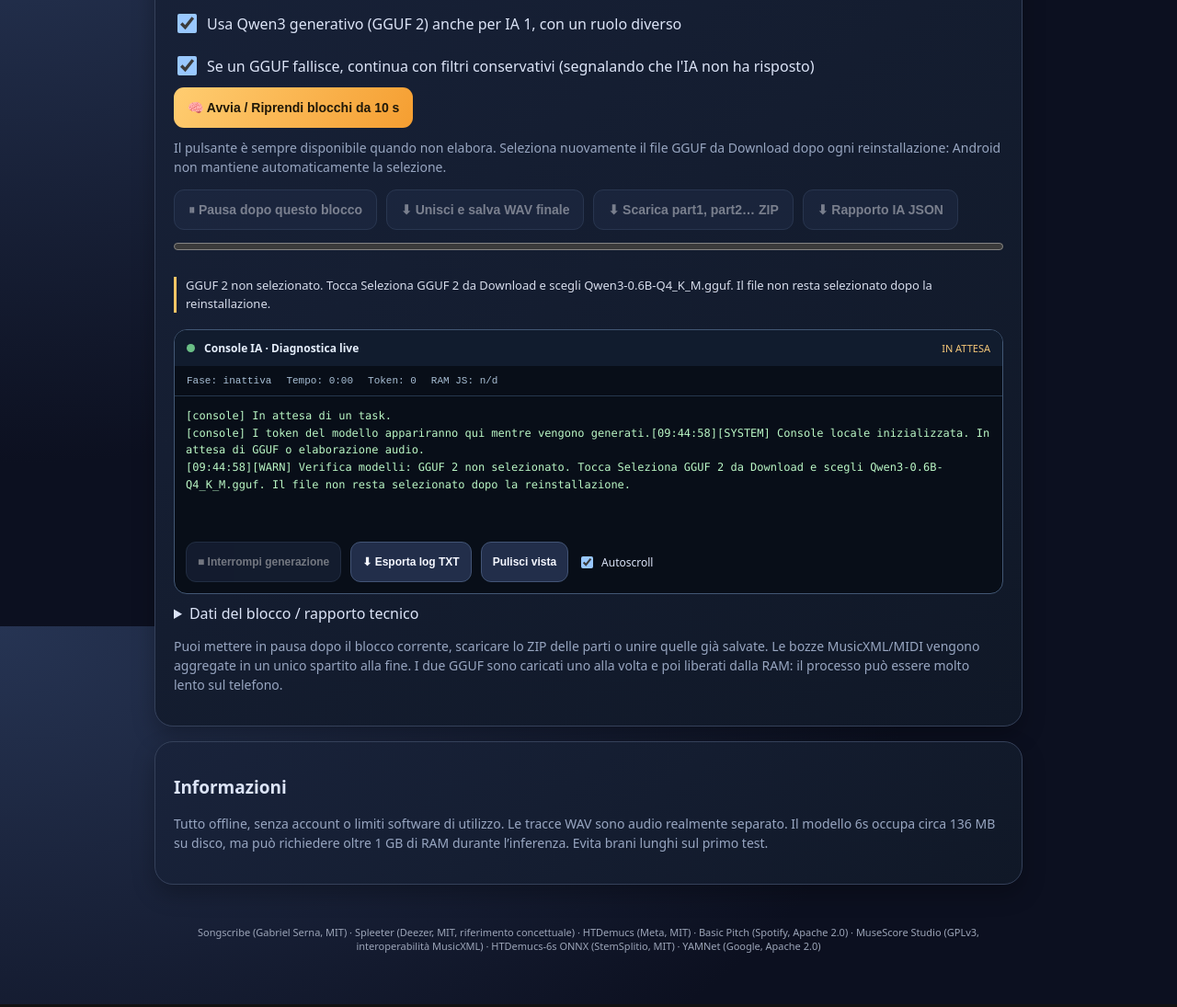
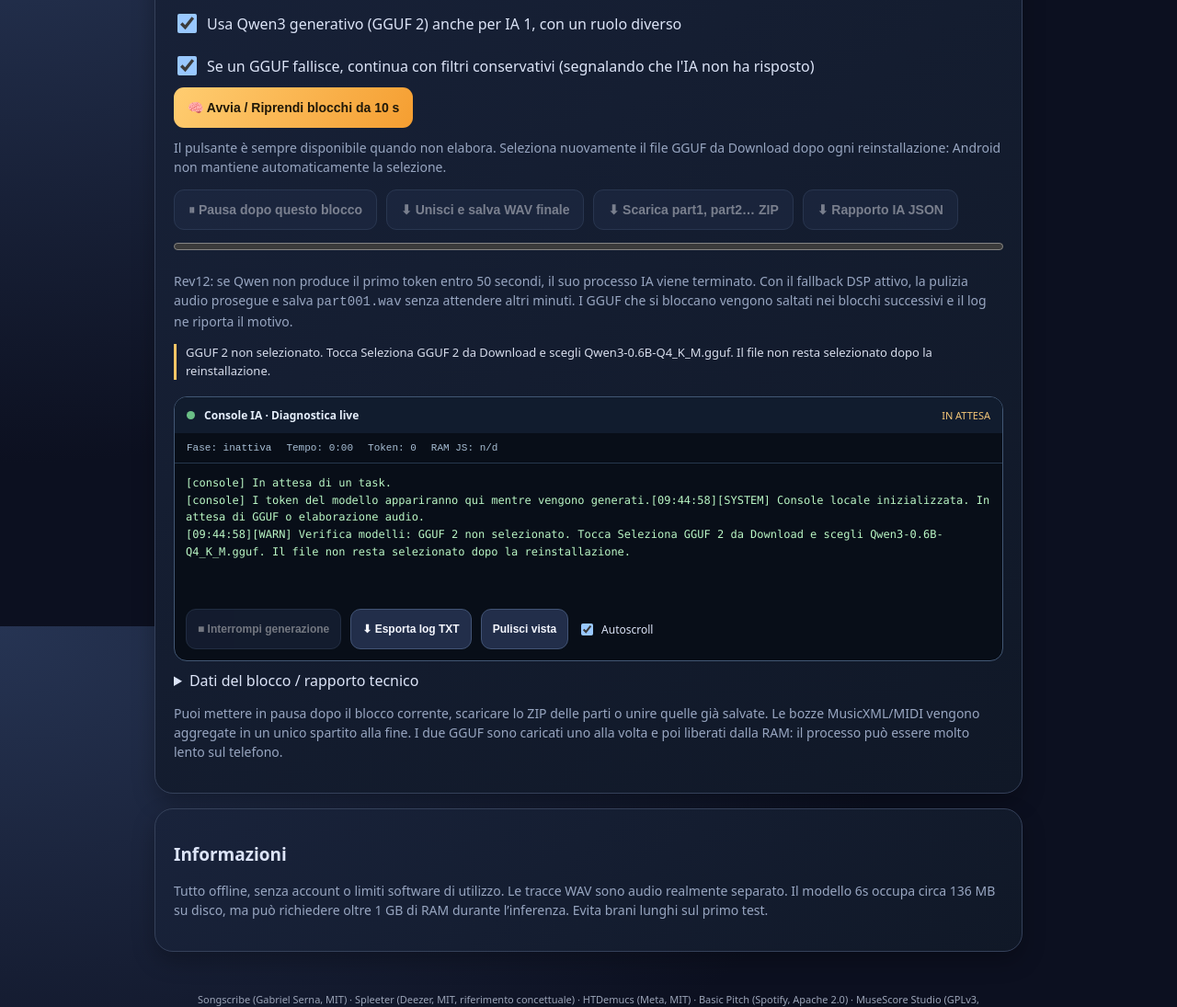
Before and after one commit to Frak89/AmpySongScriber, a website built with Vite: page unified/index.html in a window 1280 px wide. Shown: the part 1719-2814 px from the top of the page at 92% size. Built offline with nearby package versions, Linux system fonts and the light colour scheme; what @capacitor/core, @capacitor/filesystem would draw is missing.

Commit message:
Explain Rev12 first-token watchdog and automatic conservative DSP fallback in user interface

```diff
--- a/unified/index.html
+++ b/unified/index.html
@@ -107,6 +107,7 @@ footer{font-size:11px;color:#9ca5b8;text-align:center;padding:28px 8px}
   <button id="ggufReport" class="secondary" disabled>⬇ Rapporto IA JSON</button>
  </div>
  <progress id="ggufProgress" value="0" max="100"></progress>
+ <p class="sub" style="margin-top:7px">Rev12: se Qwen non produce il primo token entro 50 secondi, il suo processo IA viene terminato. Con il fallback DSP attivo, la pulizia audio prosegue e salva <code>part001.wav</code> senza attendere altri minuti. I GGUF che si bloccano vengono saltati nei blocchi successivi e il log ne riporta il motivo.</p>
  <p id="ggufStatus" class="notice" role="status">Seleziona Qwen3-0.6B-Q4_K_M.gguf come GGUF 2. Se hai attivo il riutilizzo, GGUF 1 non è necessario. Premi Avvia per vedere una diagnosi anche se manca un file.</p>
  <div class="ampy-terminal" role="region" aria-label="Console diagnostica IA">
    <div class="ampy-terminal-bar">
```
